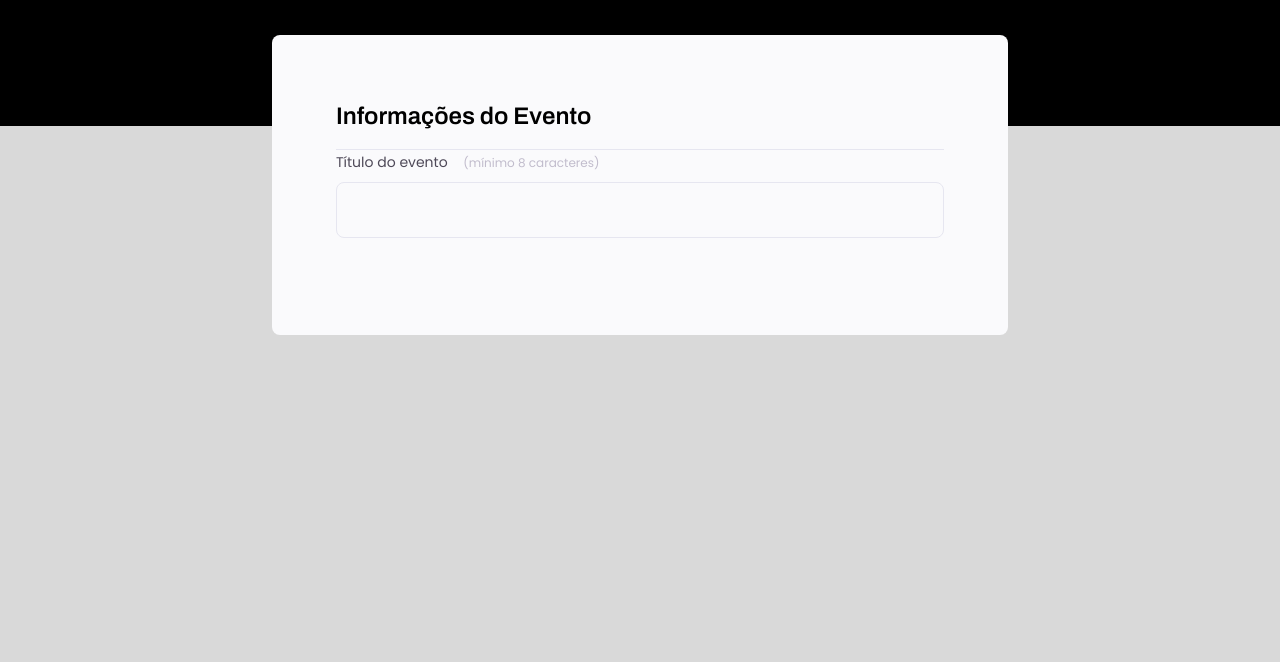
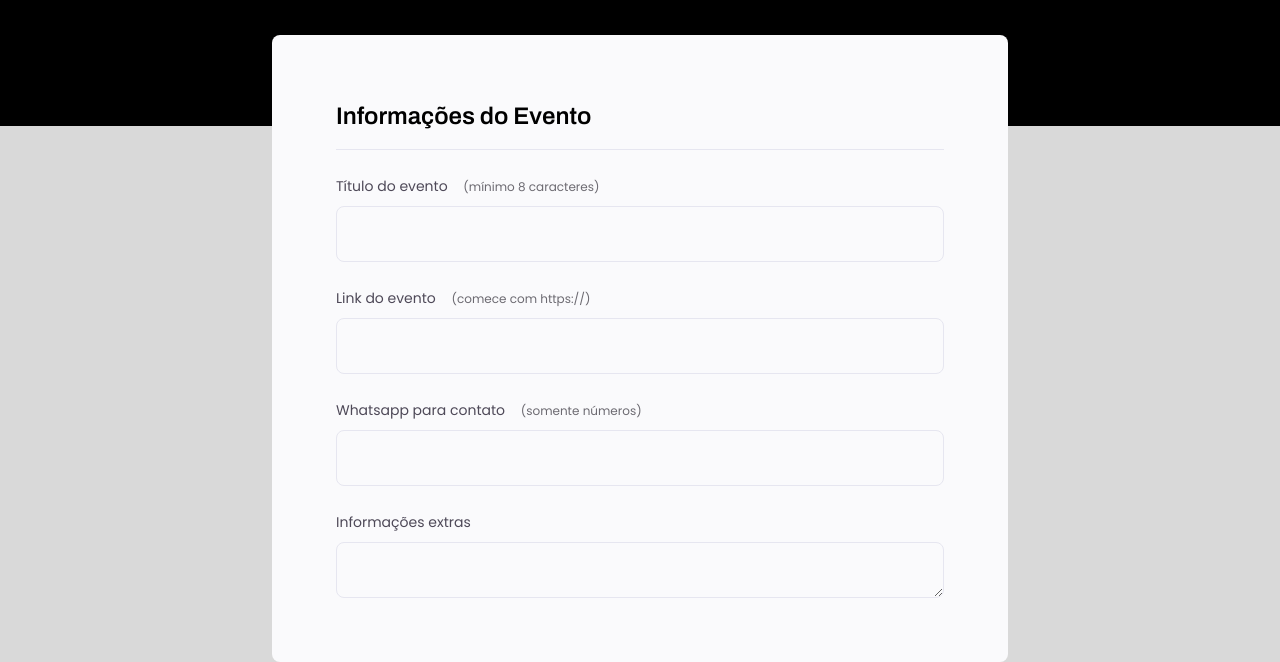
Before and after one commit to iCaioReis/Explorer_Desafio_04, a plain HTML site: page index.html in a window 1280 px wide. Shown: the part 242-904 px from the top of the page. Before the commit the page ends 800 px from the top, so only its background shows below. Drawn offline with Linux system fonts and the light colour scheme.

Commit message:
Ajustando campos e acessibilidade

```diff
--- a/index.html
+++ b/index.html
@@ -20,11 +20,28 @@
         </header>
         <form action="">
             <fieldset>
-                <legend>Informações do Evento</legend>
+                <div class="fieldset-wrapper">
+                    <legend>Informações do Evento</legend>
 
                 <div class="input-wrapper">
                     <label for="envent-title">Título do evento <span>(mínimo 8 caracteres)</span></label>
                     <input type="text" id="envent-title">
+                </div>
+
+                <div class="input-wrapper">
+                    <label for="envent-title">Link do evento <span>(comece com https://)</span></label>
+                    <input type="url" id="envent-link">
+                </div>
+
+                <div class="input-wrapper">
+                    <label for="envent-title">Whatsapp para contato <span>(somente números)</span></label>
+                    <input type="number" id="envent-whatsapp">
+                </div>
+
+                <div class="input-wrapper">
+                    <label for="envent-title">Informações extras</label>
+                    <textarea id="envent-info"></textarea>
+                </div>
                 </div>
             </fieldset>
         </form>
--- a/style.css
+++ b/style.css
@@ -63,6 +63,11 @@ fieldset legend{
     padding-bottom: 16px;
     border-bottom: 1px solid #E6E6F0;
 }
+.fieldset-wrapper{
+    display: flex;
+    flex-direction: column;
+    gap: 24px;
+}
 .input-wrapper{
     display: flex;
     flex-direction: column;
@@ -80,9 +85,9 @@ fieldset legend{
 
     font-size: 12px;
     line-height: 20px;
-    color: #C1BCCC;
+    color: #6c6a71;
 }
-.input-wrapper input{
+.input-wrapper input, .input-wrapper textarea{
     background: #FAFAFC;
 
     border-radius: 8px;
@@ -90,4 +95,9 @@ fieldset legend{
 
     height: 56px;
     padding: 0 24px;
+
+    font-size: 16px;
+    font-weight: 26px;
+
+    color: #6c6a71;
 }
```
